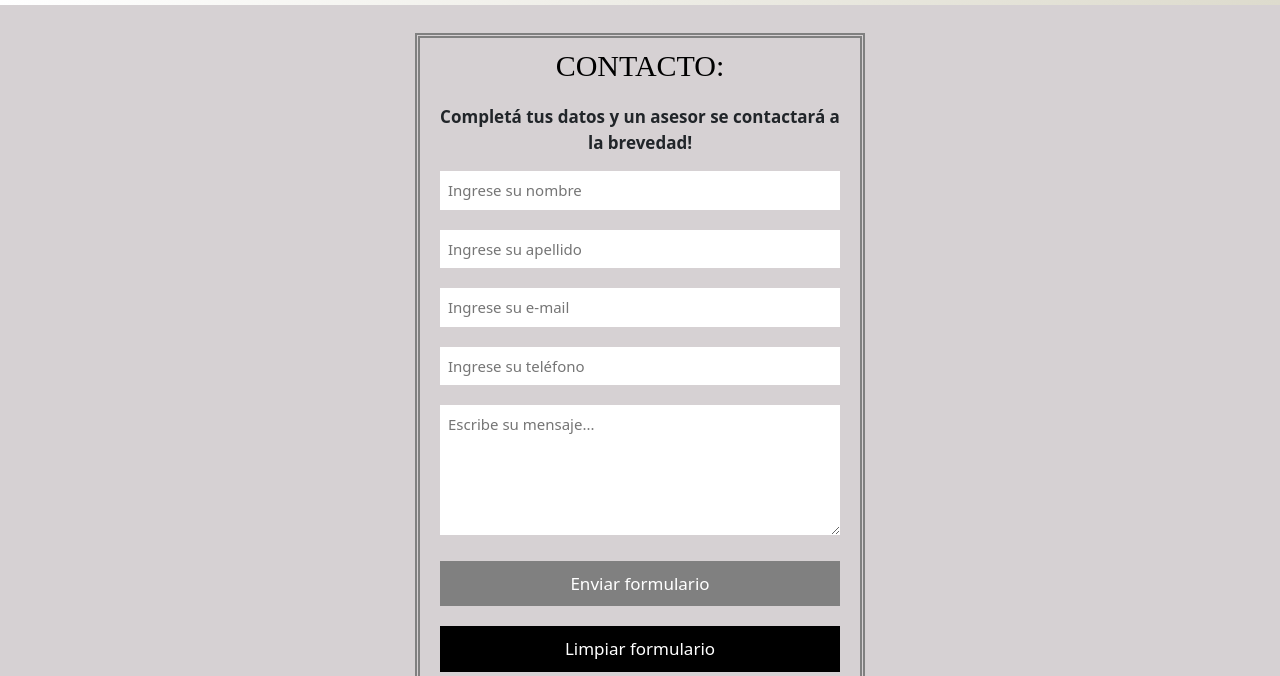
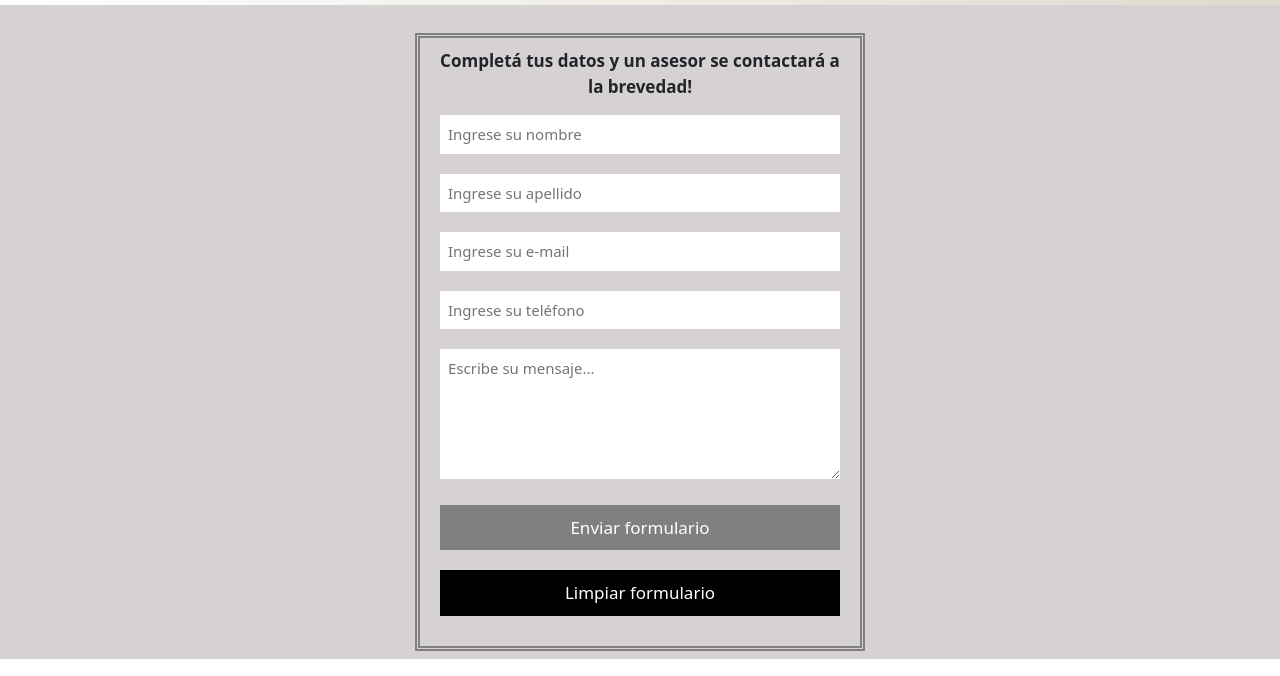
Before and after one commit to rocioborras/proyecto_sofas, a website: page contacto.html in a window 1280 px wide. Shown: the part 121-797 px from the top of the page. Drawn offline with nearby package versions, Linux system fonts and the light colour scheme; files whose address does not match are found by name.

Commit message:
modificacion html contacto

```diff
--- a/contacto.html
+++ b/contacto.html
@@ -46,9 +46,8 @@
   </header> <!-- FIN DEL HEADER -->
 
   <main class="colorContacto"> <!-- FORMULARIO DE CONTACTO PARA COMPLETAR-->
-    <form class="form" action="">
-      <h2><b>CONTACTO:</b></h2>
-        <p id="notaContacto">Completá tus datos y un asesor se contactará a la brevedad!</p>
+    <div class="form">
+      <p id="notaContacto">Completá tus datos y un asesor se contactará a la brevedad!</p>
           <input type="text" name="Nombre" placeholder="Ingrese su nombre">
           <input type="text" name="Apellido" placeholder="Ingrese su apellido">
           <input type="text" name="E-mail" placeholder="Ingrese su e-mail">
@@ -56,7 +55,7 @@
           <textarea name="" placeholder="Escribe su mensaje..."></textarea>
           <input type="submit" value="Enviar formulario"class="botonEnviar"></input>
           <input type="reset" value="Limpiar formulario" class="botonLimpiar">
-    </form> <!--FIN FORMULARIO DE CONTACTO -->
+    </div> <!--FIN FORMULARIO DE CONTACTO -->
   </main>
 
   <footer> <!-- COMIEDO DEL FOOTER -->
```
